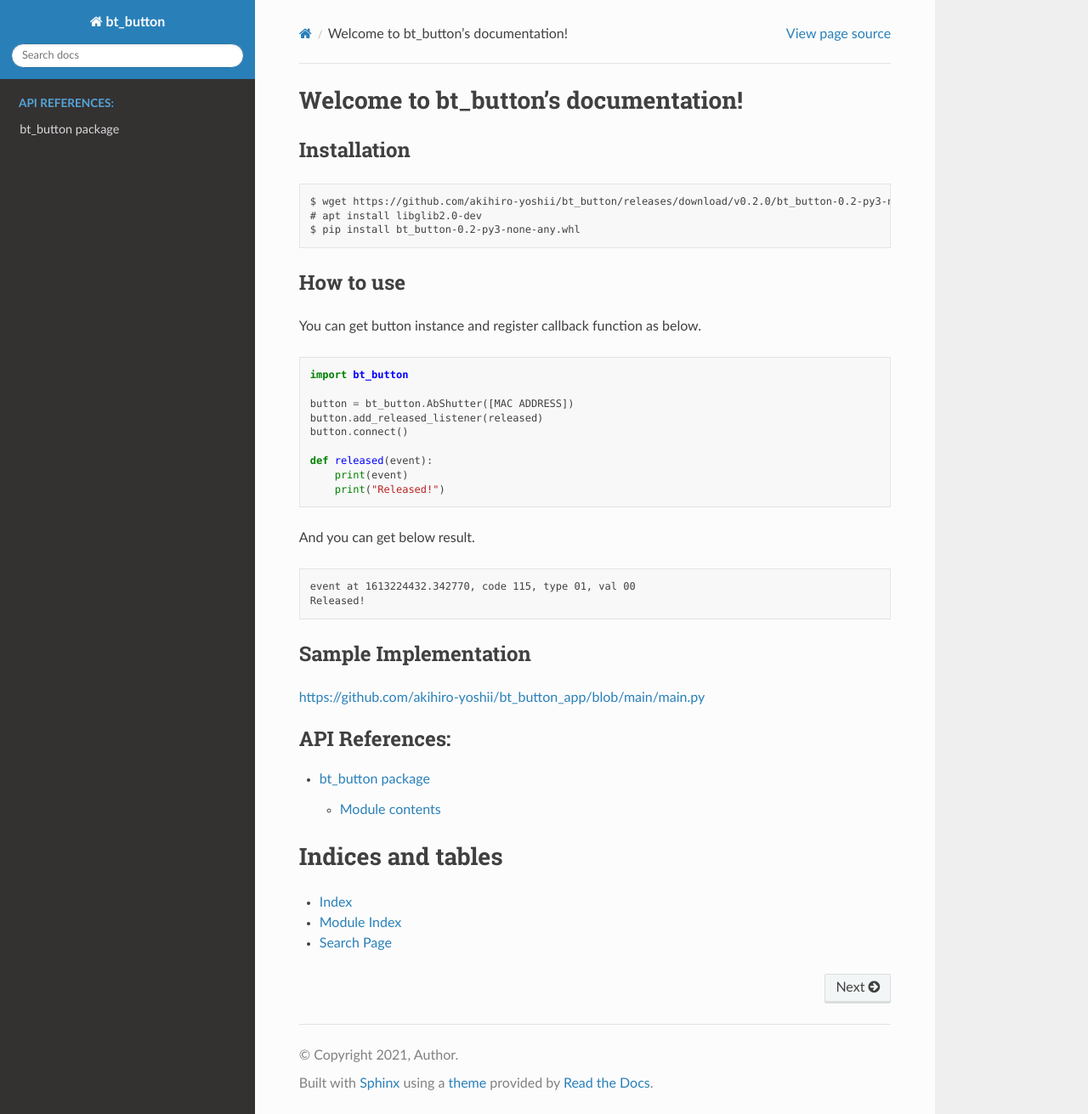
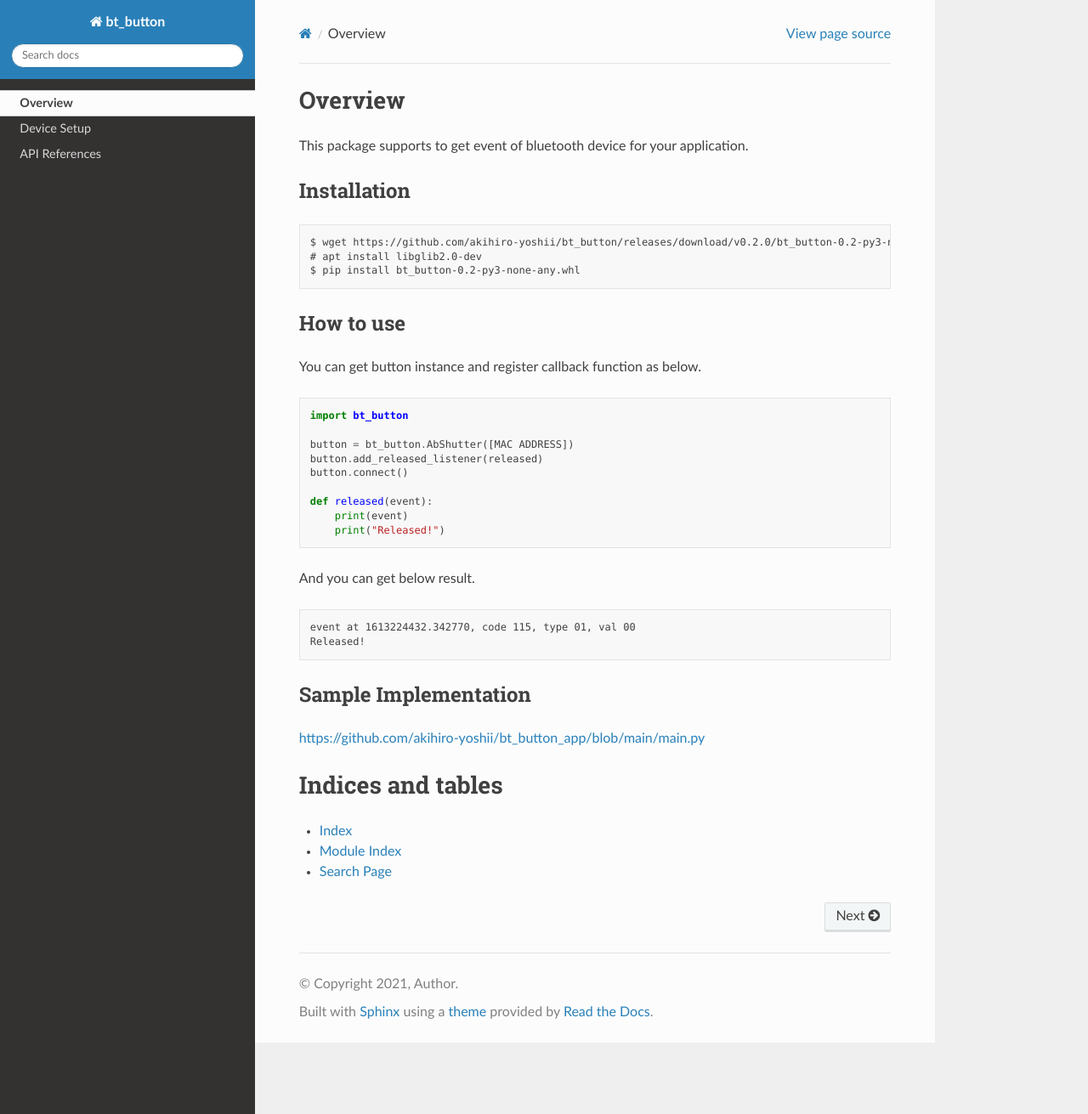
Before and after one commit to akihiro-yoshii/bt_button, a Sphinx documentation site: the page built from docs/index.rst, in a window 1280 px wide and 1311 px high. Shown: the whole window at 85% size. Built offline with Sphinx 7.4.7 and the Read the Docs theme 2.0.0, drawn with Linux system fonts in a browser that asks for light colours.

Commit message:
Update documents and add device permission setting

```diff
--- a/docs/bt_button.rst
+++ b/docs/bt_button.rst
@@ -1,5 +1,5 @@
-bt_button package
-=================
+API References
+==============
 
 Module contents
 ---------------
--- a/docs/index.rst
+++ b/docs/index.rst
@@ -3,8 +3,18 @@
    You can adapt this file completely to your liking, but it should at least
    contain the root `toctree` directive.
 
-Welcome to bt_button's documentation!
-=====================================
+.. toctree::
+   :hidden:
+
+   self
+   device_setup
+   bt_button
+
+Overview
+========
+
+This package supports to get event of bluetooth device for your application.
+
 
 Installation
 ------------
@@ -46,13 +56,6 @@ Sample Implementation
 
 https://github.com/akihiro-yoshii/bt_button_app/blob/main/main.py
 
-.. toctree::
-   :maxdepth: 4
-   :caption: API References:
-
-   bt_button
-
-
 Indices and tables
 ==================
 
```
Also changed, not shown: docs/device_setup.rst (added, +25 -0 lines).
